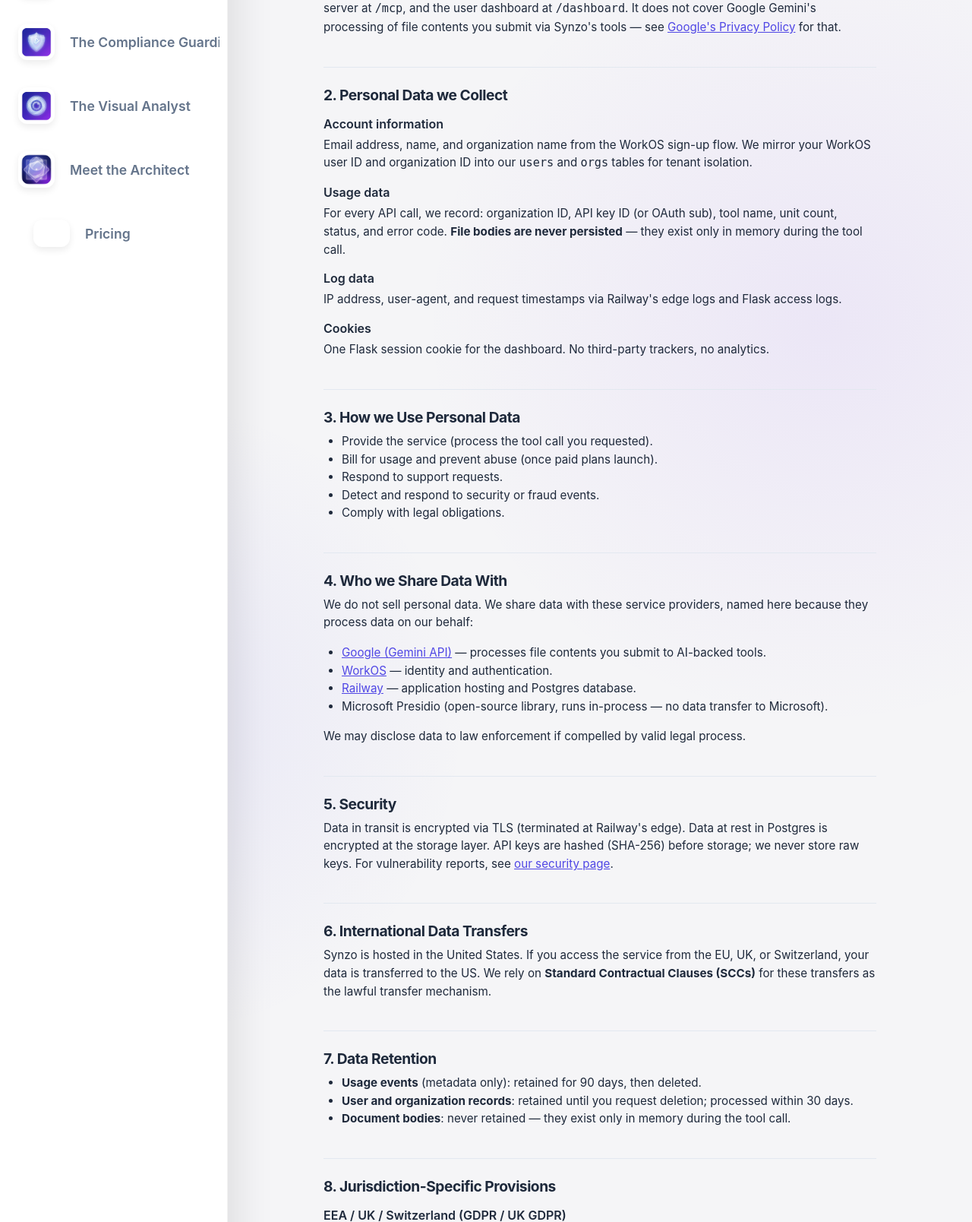
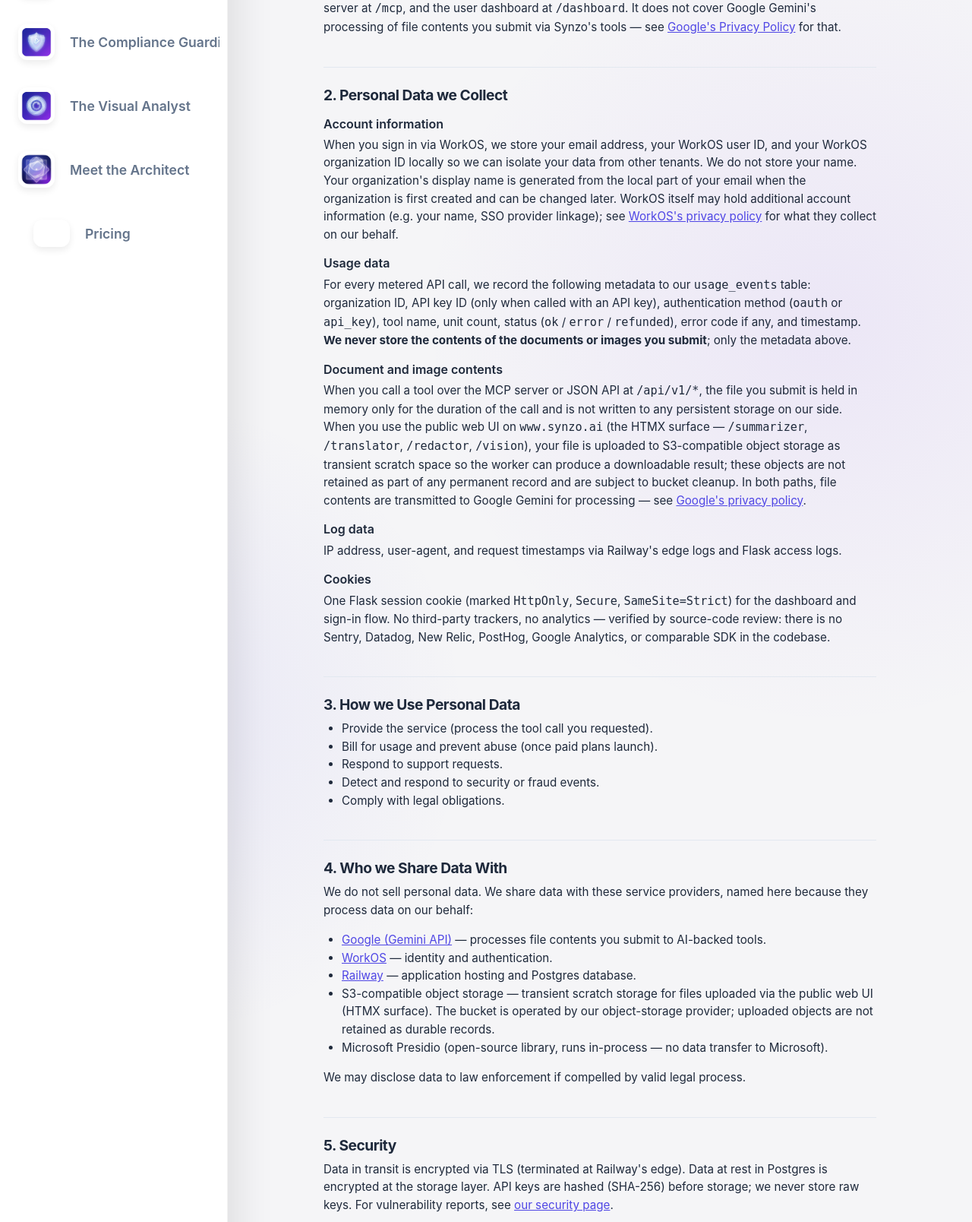
Before and after one commit to pohagan72/AgentShowcase, a Flask app: page /privacy in a window 1280 px wide. Shown: the part 353-1961 px from the top of the page at 76% size. Run offline with Flask 3, Linux system fonts and the light colour scheme; some libraries are stand-ins or nearby versions.

Commit message:
Phase 3: privacy policy corrections from code-review pass
Reading the actual data-handling code paths surfaced four inaccuracies in
the draft policy:

- §2 Account Info: we do NOT store user names locally; only email + WorkOS
  IDs. Reframed to point at WorkOS as the holder of richer account info.
- §2 Usage Data: corrected the column list to match the actual usage_events
  schema (org_id, api_key_id, auth_method, tool, units, status, error_code,
  created_at). Removed the inaccurate "OAuth sub" claim.
- §2 Document contents: added an honest disclosure that the public HTMX
  upload surface uses S3-compatible object storage as transient scratch,
  even though the MCP/API path is in-memory only. Both paths transmit
  contents to Gemini.
- §4 Service providers: added S3-compatible object storage to the list.

Also added a verified claim that there is no Sentry / Datadog / PostHog /
GA / analytics SDK in the codebase (grepped and confirmed).

107/107 tests still green.

Co-Authored-By: Claude Opus 4.7 (1M context) <noreply@anthropic.com>

```diff
--- a/templates/partials/_privacy_content.html
+++ b/templates/partials/_privacy_content.html
@@ -39,13 +39,15 @@
     <section class="legal-section" id="personal-data-we-collect">
         <h2>2. Personal Data we Collect</h2>
         <h3>Account information</h3>
-        <p>Email address, name, and organization name from the WorkOS sign-up flow. We mirror your WorkOS user ID and organization ID into our <code>users</code> and <code>orgs</code> tables for tenant isolation.</p>
+        <p>When you sign in via WorkOS, we store your email address, your WorkOS user ID, and your WorkOS organization ID locally so we can isolate your data from other tenants. We do not store your name. Your organization's display name is generated from the local part of your email when the organization is first created and can be changed later. WorkOS itself may hold additional account information (e.g. your name, SSO provider linkage); see <a href="https://workos.com/legal/privacy" target="_blank" rel="noopener">WorkOS's privacy policy</a> for what they collect on our behalf.</p>
         <h3>Usage data</h3>
-        <p>For every API call, we record: organization ID, API key ID (or OAuth sub), tool name, unit count, status, and error code. <strong>File bodies are never persisted</strong> — they exist only in memory during the tool call.</p>
+        <p>For every metered API call, we record the following metadata to our <code>usage_events</code> table: organization ID, API key ID (only when called with an API key), authentication method (<code>oauth</code> or <code>api_key</code>), tool name, unit count, status (<code>ok</code> / <code>error</code> / <code>refunded</code>), error code if any, and timestamp. <strong>We never store the contents of the documents or images you submit</strong>; only the metadata above.</p>
+        <h3>Document and image contents</h3>
+        <p>When you call a tool over the MCP server or JSON API at <code>/api/v1/*</code>, the file you submit is held in memory only for the duration of the call and is not written to any persistent storage on our side. When you use the public web UI on <code>www.synzo.ai</code> (the HTMX surface — <code>/summarizer</code>, <code>/translator</code>, <code>/redactor</code>, <code>/vision</code>), your file is uploaded to S3-compatible object storage as transient scratch space so the worker can produce a downloadable result; these objects are not retained as part of any permanent record and are subject to bucket cleanup. In both paths, file contents are transmitted to Google Gemini for processing — see <a href="https://policies.google.com/privacy" target="_blank" rel="noopener">Google's privacy policy</a>.</p>
         <h3>Log data</h3>
         <p>IP address, user-agent, and request timestamps via Railway's edge logs and Flask access logs.</p>
         <h3>Cookies</h3>
-        <p>One Flask session cookie for the dashboard. No third-party trackers, no analytics.</p>
+        <p>One Flask session cookie (marked <code>HttpOnly</code>, <code>Secure</code>, <code>SameSite=Strict</code>) for the dashboard and sign-in flow. No third-party trackers, no analytics — verified by source-code review: there is no Sentry, Datadog, New Relic, PostHog, Google Analytics, or comparable SDK in the codebase.</p>
     </section>
 
     <section class="legal-section" id="how-we-use-personal-data">
@@ -66,6 +68,7 @@
             <li><a href="https://policies.google.com/privacy" target="_blank" rel="noopener">Google (Gemini API)</a> — processes file contents you submit to AI-backed tools.</li>
             <li><a href="https://workos.com/legal/privacy" target="_blank" rel="noopener">WorkOS</a> — identity and authentication.</li>
             <li><a href="https://railway.com/legal/privacy" target="_blank" rel="noopener">Railway</a> — application hosting and Postgres database.</li>
+            <li>S3-compatible object storage — transient scratch storage for files uploaded via the public web UI (HTMX surface). The bucket is operated by our object-storage provider; uploaded objects are not retained as durable records.</li>
             <li>Microsoft Presidio (open-source library, runs in-process — no data transfer to Microsoft).</li>
         </ul>
         <p>We may disclose data to law enforcement if compelled by valid legal process.</p>
```
